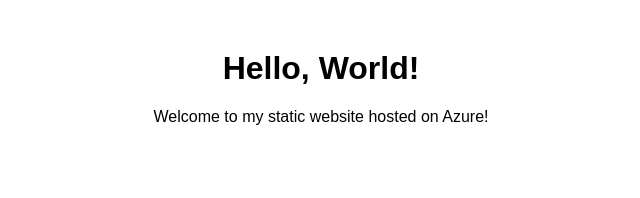
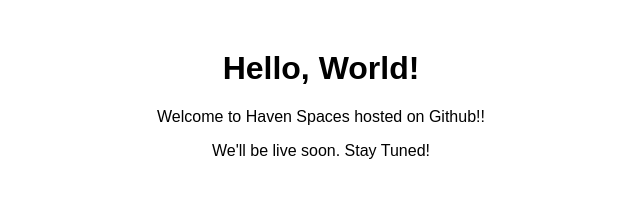
Before and after one commit to gautamnaman/havenspaces, a plain HTML site: page index.html in a window 1280 px wide. Shown: the whole page, without its empty margins (319-959 px from the left). Drawn offline with Linux system fonts and the light colour scheme.

Commit message:
mod changes on index

```diff
--- a/index.html
+++ b/index.html
@@ -14,6 +14,7 @@
 </head>
 <body>
     <h1>Hello, World!</h1>
-    <p>Welcome to my static website hosted on Azure!</p>
+    <p>Welcome to Haven Spaces hosted on Github!!</p>
+    <p>We'll be live soon. Stay Tuned!</p>
 </body>
 </html>
```
